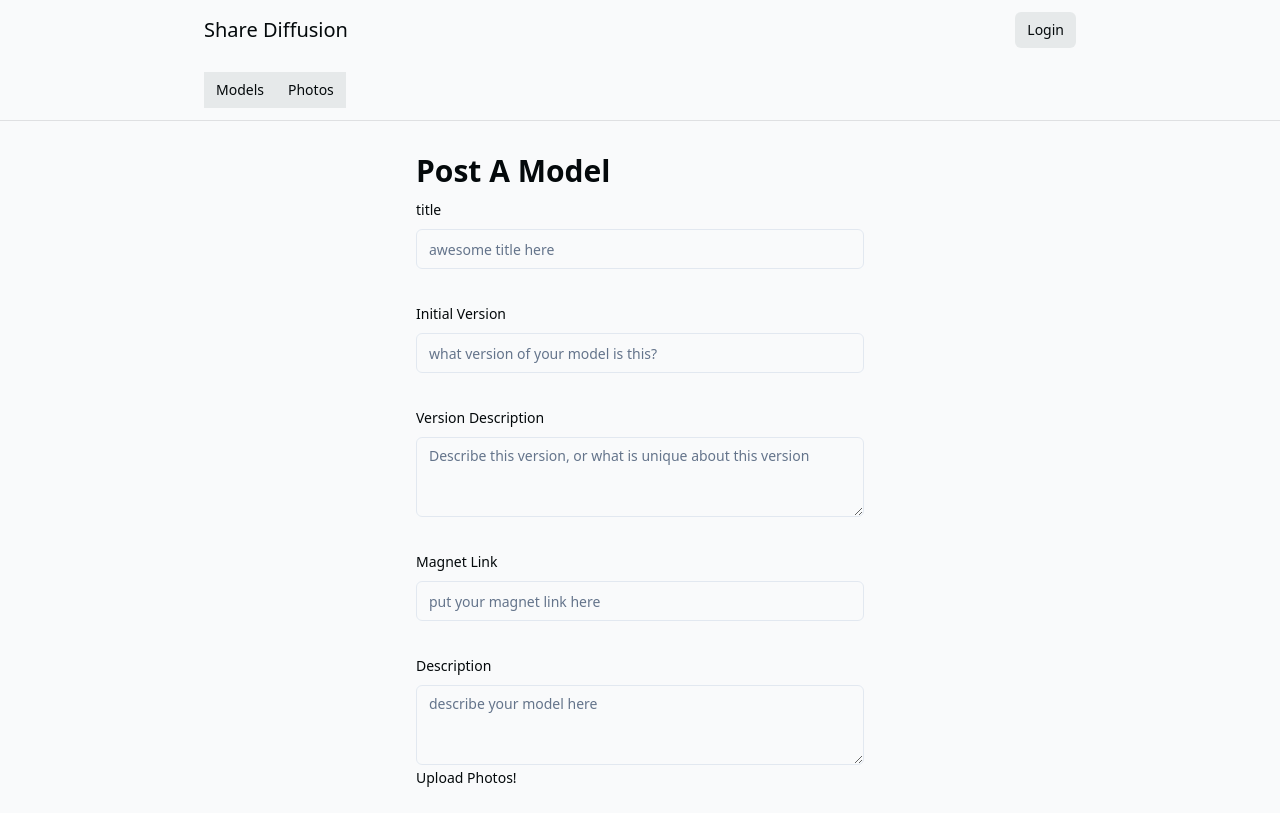
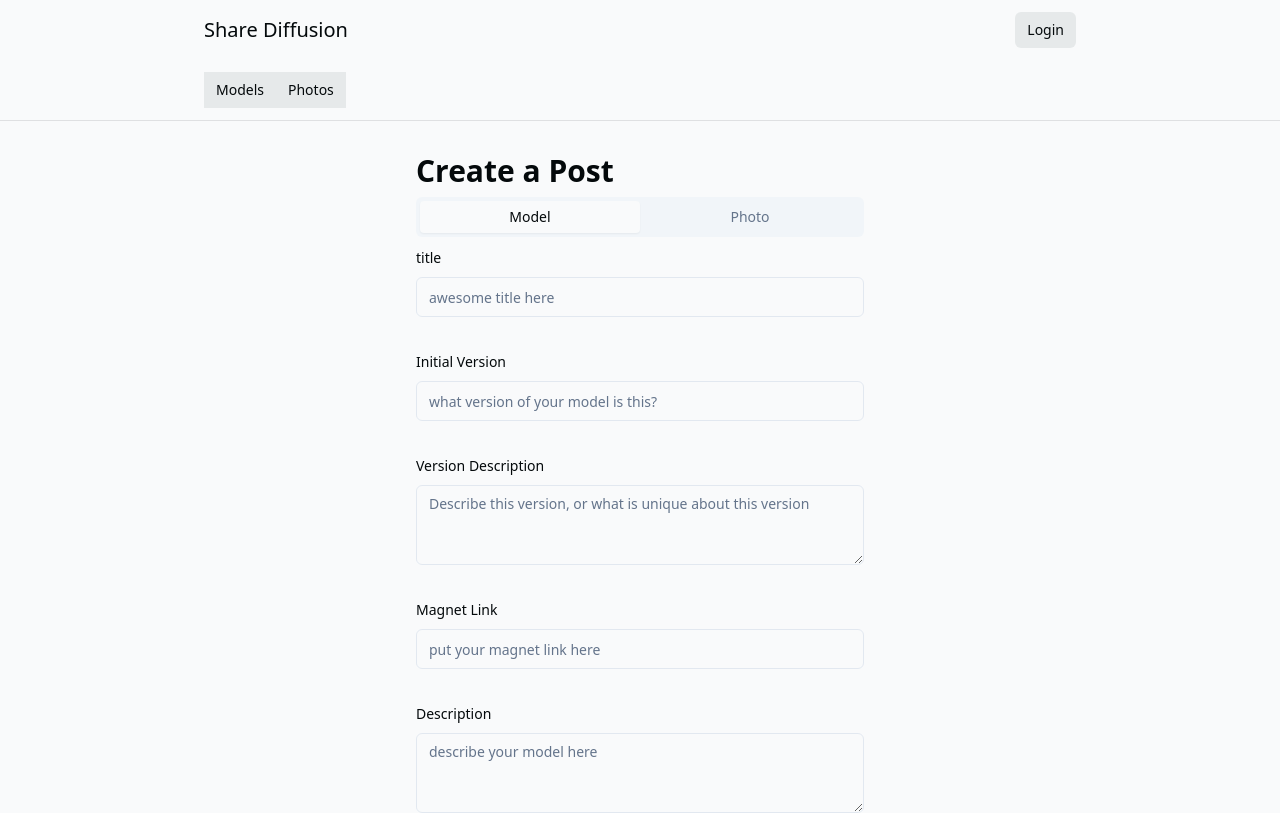
Before and after one commit to killacan/sharediffusion, a Next.js app: page /createpost in a window 1280 px wide. Shown: the top 813 px of the page. Built offline with nearby package versions, Linux system fonts and the light colour scheme; no server answers; what backblaze-b2 would draw is missing.

Commit message:
add tabs to post page

```diff
--- a/app/createpost/page.tsx
+++ b/app/createpost/page.tsx
@@ -13,6 +13,7 @@ import {
     FormLabel,
     FormMessage,
 } from "../_components/ui/form"
+import { Tabs, TabsContent, TabsList, TabsTrigger } from "../_components/ui/tabs"
 import { Input } from "../_components/ui/input"
 import FormButton from "../_components/ui/formButton"
 import { Textarea } from "../_components/ui/textarea"
@@ -176,76 +177,32 @@ export default function PostAModel({
             createPost(values, false)
         }
 
-        // if (file) {
-
-        //     let postId = await createPost(values, true)
-        //     const fileContent = await file.arrayBuffer();
-
-        //     // Get the signed URL for uploading the file
-        //     const signedURLResult = await getSignedURL(file.type, file.size);
-
-        //     if (signedURLResult.failure || !signedURLResult.success) {
-        //         console.log(signedURLResult.failure);
-        //     } else {
-        //         const signedURL = signedURLResult.success.url;
-        //         const hashBuffer = await crypto.subtle.digest('SHA-1', fileContent);
-        //         const hashArray = Array.from(new Uint8Array(hashBuffer));
-        //         const hashHex = hashArray
-        //             .map((b) => b.toString(16).padStart(2, "0"))
-        //             .join("");
-        //         // Upload the file using the signed URL
-        //         try {
-        //             const name = generateFileName()
-
-        //             const response = await fetch(signedURL, {
-        //                 method: 'POST',
-        //                 mode: 'cors',
-        //                 body: file, // File object
-        //                 headers: {
-        //                     'Content-Type': file.type, // Mime type of the file
-        //                     'authorization': signedURLResult.success.authorizationToken,
-        //                     "X-Bz-File-Name": name,
-        //                     "X-Bz-Content-Sha1": hashHex,
-        //                 }
-        //             });
-
-        //             console.log(response)
-        //             // this is what adds the img to the DB
-        //             createImg(response.url, postId, name)
-
-        //             if (response.ok) {
-        //                 console.log('File uploaded successfully!');
-        //             } else {
-        //                 console.error('Failed to upload file:', response.statusText);
-        //             }
-        //         } catch (error) {
-        //             console.error('Error uploading file:', error);
-        //         }
-        //     }
-        // } else {
-        //     createPost(values, false)
-        // }
-
         console.log(values);
     }
 
-    function handleFileChange(event: React.ChangeEvent<HTMLInputElement>) {
-        setFile(event.target.files?.[0])
+    // function handleFileChange(event: React.ChangeEvent<HTMLInputElement>) {
+    //     setFile(event.target.files?.[0])
 
-    }
+    // }
 
-    console.log(fileList)
-    console.log(file)
+    // console.log(fileList)
+    // console.log(file)
 
 
     return (
         <div className="flex-1 flex flex-col w-full sm:max-w-lg px-8 py-8 gap-2 place-content-center">
-            <h1 className="text-3xl font-bold">Post A Model</h1>
+            <h1 className="text-3xl font-bold">Create a Post</h1>
             {searchParams?.message && (
                 <p className="mt-4 p-4 bg-foreground/10 text-foreground text-center">
                 {searchParams.message}
                 </p>
             )}
+            <Tabs defaultValue="model" className="">
+                <TabsList>
+                    <TabsTrigger value="model">Model</TabsTrigger>
+                    <TabsTrigger value="photo">Photo</TabsTrigger>
+                </TabsList>
+                <TabsContent value="model" className='animate-in'>
                     <Form {...form}>
                     <form onSubmit={form.handleSubmit(onSubmit)} className="space-y-8">
                         <FormField
@@ -348,6 +305,11 @@ export default function PostAModel({
                         <FormButton >Submit</FormButton>
                     </form>
                     </Form>
+                </TabsContent>
+                <TabsContent value="model" className='animate-in'>
+
+                </TabsContent>
+            </Tabs>
         </div>
       )
 }
--- a/app/models/[title]/page.tsx
+++ b/app/models/[title]/page.tsx
@@ -70,8 +70,6 @@ export default async function Post({ params: { title } }: { params: { title: str
             .select('*')
             .eq('post_id', data.post_id)
             .eq('user_id', userData.data.user_id)
-
-        console.log(images)
     }
 
     if (!data || !userData?.data || error || !versions) {
```
Lines whose indentation alone changed are shown as unchanged.
